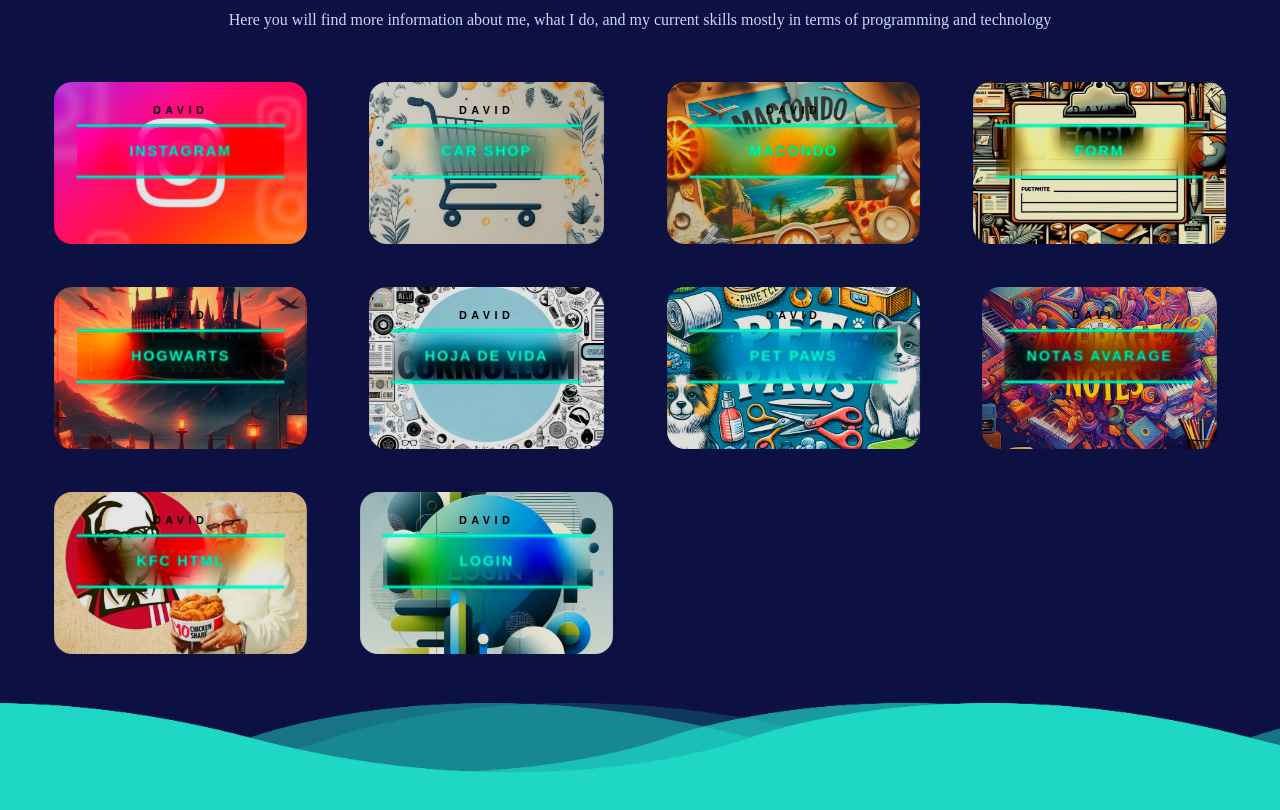
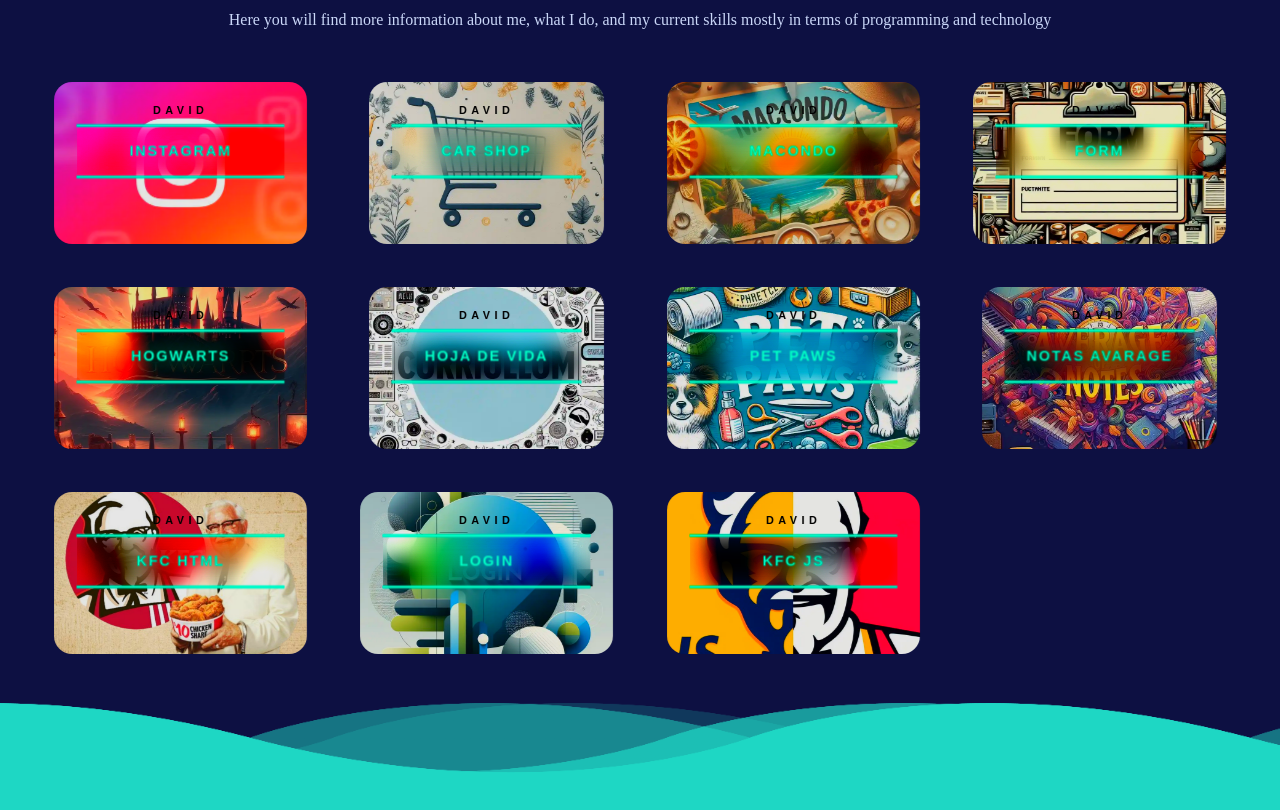
Before and after one commit to DavidMachadoPY/Portafolio, a plain HTML site: page index.html in a window 1280 px wide. Shown: the part 1784-2594 px from the top of the page. Drawn offline with nearby package versions, Linux system fonts and the light colour scheme; a web font is replaced by a local one.

Commit message:
Add files via upload

```diff
--- a/index.html
+++ b/index.html
@@ -251,7 +251,7 @@
         <!-- Tarjeta 1: Proyecto Instagram -->
         <a href="https://davidmachadopy.github.io/Login_Instagram/" target="_blank" class="link__proyect">
           <div class="card">
-            <div class="card-background" style="background-image: url(img/card_ig_op4.jfif);">
+            <div class="card-background" style="background-image: url(img/card_ig_op4.webp);">
               <div class="content">
                 <div class="card-category">David</div>
                 <h3 class="card-heading">INSTAGRAM</h3>
@@ -262,7 +262,7 @@
         <!-- Tarjeta 2: Proyecto Car Shop -->
         <a href="#">
           <div class="card">
-            <div class="card-background" style="background-image: url(img/shopping__Car.jpeg);">
+            <div class="card-background" style="background-image: url(img/shopping__Car.webp);">
               <div class="content">
                 <div class="card-category">David</div>
                 <h3 class="card-heading">CAR SHOP</h3>
@@ -273,7 +273,7 @@
         <!-- Tarjeta 3: Proyecto Macondo -->
         <a href="https://davidmachadopy.github.io/Macondo/" target="_blank" class= "link__proyect">
         <div class="card">
-          <div class="card-background" style="background-image: url(img/macondo__op1.jpeg);">
+          <div class="card-background" style="background-image: url(img/macondo__op1.webp);">
             <div class="content">
               <div class="card-category">David</div>
               <h3 class="card-heading">MACONDO</h3>
@@ -284,7 +284,7 @@
         <!-- Tarjeta 4: Proyecto Form -->
         <a href="https://davidmachadopy.github.io/Formulario/" target="_blank" class= "link__proyect">
           <div class="card">
-            <div class="card-background" style="background-image: url(img/form.jpeg);">
+            <div class="card-background" style="background-image: url(img/form.webp);">
               <div class="content">
                 <div class="card-category">David</div>
                 <h3 class="card-heading">FORM</h3>
@@ -295,7 +295,7 @@
         <!-- Tarjeta 5: Proyecto Hogwarts -->
         <a href="https://davidmachadopy.github.io/Hogwarts/" target="_blank" class= "link__proyect">
         <div class="card">
-          <div class="card-background" style="background-image: url(img/hogwarts__op5.jpeg);">
+          <div class="card-background" style="background-image: url(img/hogwarts__op5.webp);">
             <div class="content">
               <div class="card-category">David</div>
               <h3 class="card-heading">HOGWARTS</h3>
@@ -306,7 +306,7 @@
         <!-- Tarjeta 6: Proyecto Hoja de Vida -->
         <a href="#">
           <div class="card">
-            <div class="card-background" style="background-image: url(img/CV.jpeg);">
+            <div class="card-background" style="background-image: url(img/CV.webp);">
               <div class="content">
                 <div class="card-category">David</div>
                 <h3 class="card-heading">HOJA DE VIDA</h3>
@@ -317,7 +317,7 @@
         <!-- Tarjeta 7: Proyecto Pet Paws -->
         <a href="https://davidmachadopy.github.io/PetPaws/" target="_blank" class= "link__proyect">
           <div class="card">
-            <div class="card-background" style="background-image: url(img/PetPaws.jpeg);">
+            <div class="card-background" style="background-image: url(img/PetPaws.webp);">
               <div class="content">
                 <div class="card-category">David</div>
                 <h3 class="card-heading">PET PAWS</h3>
@@ -328,7 +328,7 @@
         <!-- Tarjeta 8: Proyecto Notas Avarage -->
         <a href="#">
           <div class="card">
-            <div class="card-background" style="background-image: url(img/notes__avarage.jpeg);">
+            <div class="card-background" style="background-image: url(img/notes__avarage.webp);">
               <div class="content">
                 <div class="card-category">David</div>
                 <h3 class="card-heading">NOTAS AVARAGE</h3>
@@ -350,10 +350,21 @@
         <!-- Tarjeta 10: Proyecto Login -->
         <a href="https://davidmachadopy.github.io/Login/" target="_blank" class= "link__proyect">
           <div class="card">
-            <div class="card-background" style="background-image: url(img/login.jpeg);">
+            <div class="card-background" style="background-image: url(img/login.webp);">
               <div class="content">
                 <div class="card-category">David</div>
                 <h3 class="card-heading">LOGIN</h3>
+              </div>
+            </div>
+          </div>
+        </a>
+        <!-- Tarjeta 11: Proyecto KFC solo con JS -->
+        <a href="https://davidmachadopy.github.io/KFCJS/" target="_blank" class= "link__proyect">
+          <div class="card">
+            <div class="card-background" style="background-image: url(img/KFCJS.webp);">
+              <div class="content">
+                <div class="card-category">David</div>
+                <h3 class="card-heading">KFC JS</h3>
               </div>
             </div>
           </div>
```
Also changed, not shown: img/KFCJS.webp (added).
